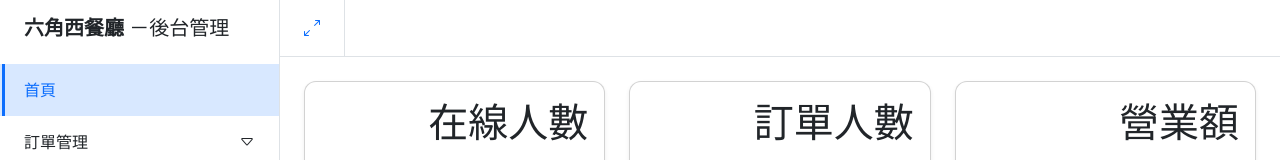
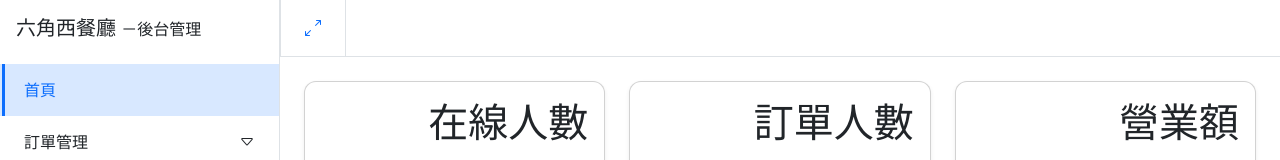
Before and after one commit to kyle08080000/hexschool-bs5-backend, a website: page index.html in a window 1280 px wide. Shown: the top 160 px of the page. Drawn offline with nearby package versions, Linux system fonts and the light colour scheme.

Commit message:
update sidebar-btn

```diff
--- a/index.html
+++ b/index.html
@@ -11,10 +11,10 @@
     <div class="d-flex">
         <aside class="sidebar vh-100 border-end pt-3 d-flex bg-white flex-column">
             <!-- 1. 後臺名稱 -->
-            <div class="px-4 mb-3">
+            <div class="px-3 mb-3">
                 <h1 class="fs-5">
-                    <strong>六角西餐廳</strong>
-                    －後台管理
+                    六角西餐廳
+                    <small class="fs-6">－後台管理</small>
                 </h1>
             </div>
             <!-- 2. 選單 -->
@@ -57,8 +57,8 @@
             </a>
         </aside>
         <main class="main">
-            <div class="bg-white w-100 border-bottom sticky-top">
-                <a href="#" class="sidebar-btn d-inline-block py-3 px-4 border-end" id="toggle-btn">
+            <div class="bg-transparent w-100 border-bottom sticky-top">
+                <a href="#" class="sidebar-btn border-start d-inline-block py-3 px-4 border-end" id="toggle-btn">
                     <i class="bi bi-arrows-angle-expand"></i>
                 </a>
             </div>
--- a/sass/components/dashboard/_sidebar.scss
+++ b/sass/components/dashboard/_sidebar.scss
@@ -8,7 +8,7 @@ $sidebar-width: 280px;
     transition: margin-left .25s;
     position: fixed;
     top: 0;
-    z-index: 2;
+    z-index: 3;
 
     // 登出按鈕 active樣式
     .sidebar-link{
@@ -61,6 +61,9 @@ $sidebar-width: 280px;
 .sidebar-btn{
     transition: margin-left .25s;
 }
+h1{
+    z-index: 3;
+}
 
 
 // 桌面版（up）
```
Also changed, not shown: sass/all.css, 1 other file.
